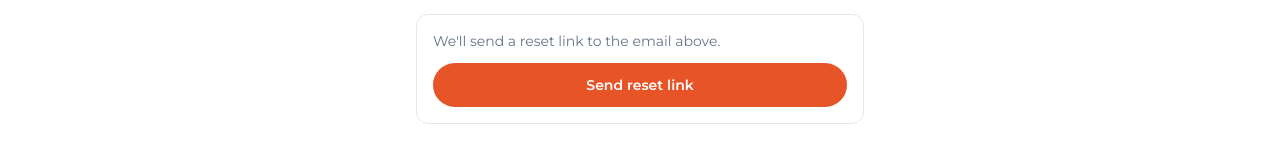
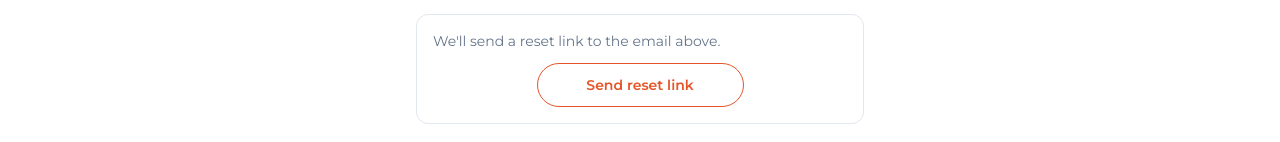
Before and after one commit to dvanovic91-ops/SEMO-web, a React (Vite) app: page /login in a window 1280 px wide. Both pictures are taken after a click on the button "Forgot password?". Shown: the part 381-523 px from the top of the page. Built offline with nearby package versions, Linux system fonts and the light colour scheme; no server answers.

Commit message:
Fix: reset link button → outline brand style, half width centered

```diff
--- a/src/pages/Login.tsx
+++ b/src/pages/Login.tsx
@@ -361,14 +361,16 @@ export const Login: React.FC = () => {
                   {forgotMessage && (
                     <p className="text-xs font-medium text-brand" role="status">{forgotMessage}</p>
                   )}
+                  <div className="flex justify-center">
                     <button
                       type="button"
                       disabled={forgotLoading || forgotCooldownSeconds > 0}
                       onClick={() => void handleForgotReset()}
-                    className="min-h-11 w-full rounded-full bg-brand py-2.5 text-sm font-semibold text-white transition hover:bg-brand/90 disabled:pointer-events-none disabled:opacity-60"
+                      className="min-h-11 w-1/2 rounded-full border border-brand bg-white py-2.5 text-sm font-semibold text-brand transition hover:bg-brand-soft/30 disabled:pointer-events-none disabled:opacity-60"
                     >
                       {forgotLoading ? tt.forgotSending : tt.forgotSend}
                     </button>
+                  </div>
                   {forgotEverSent && forgotCooldownSeconds > 0 && (
                     <p className="text-center text-xs text-slate-400" aria-live="polite">
                       {language === 'en' ? 'Resend available in' : 'Повторная отправка через'}{' '}
```
Lines whose indentation alone changed are shown as unchanged.
